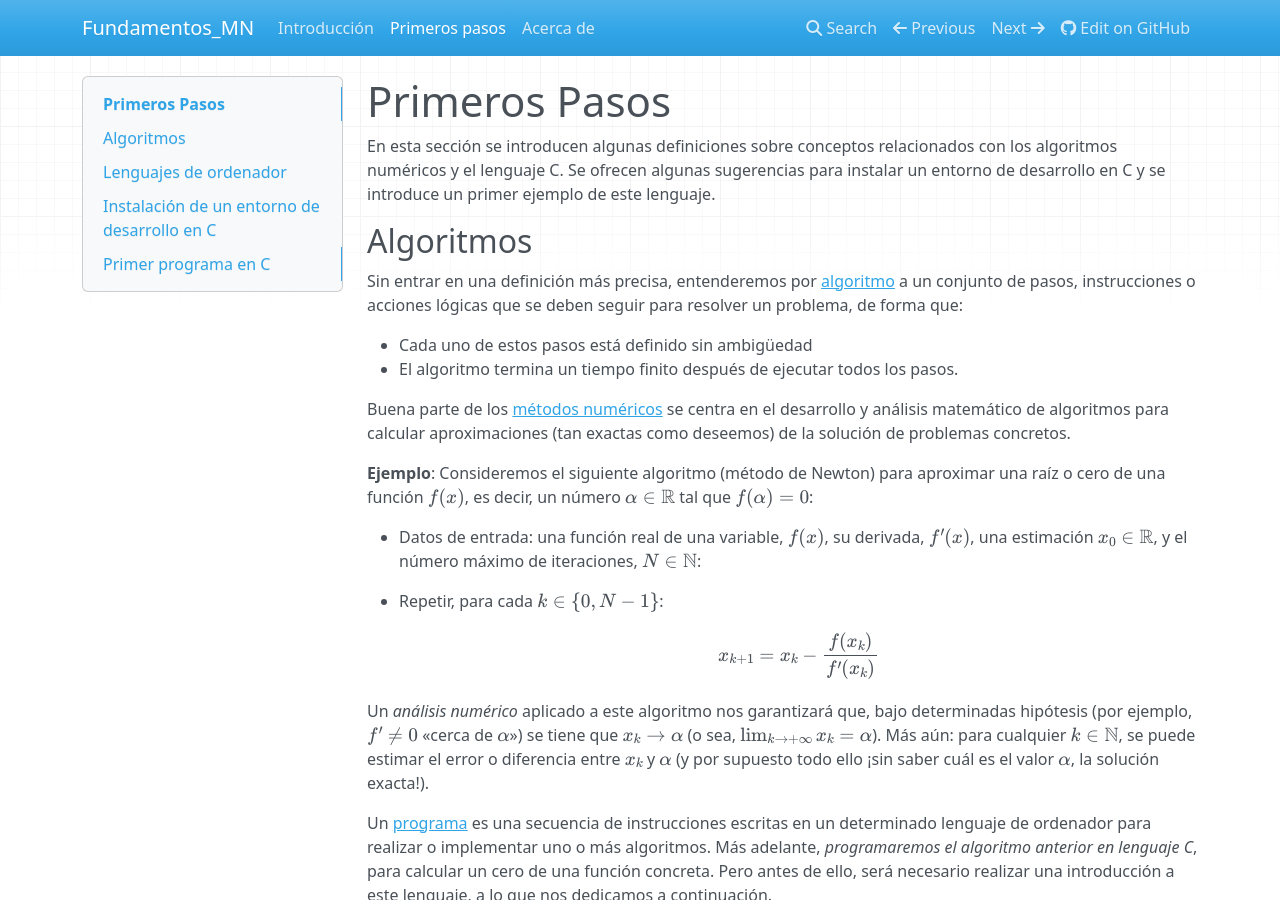
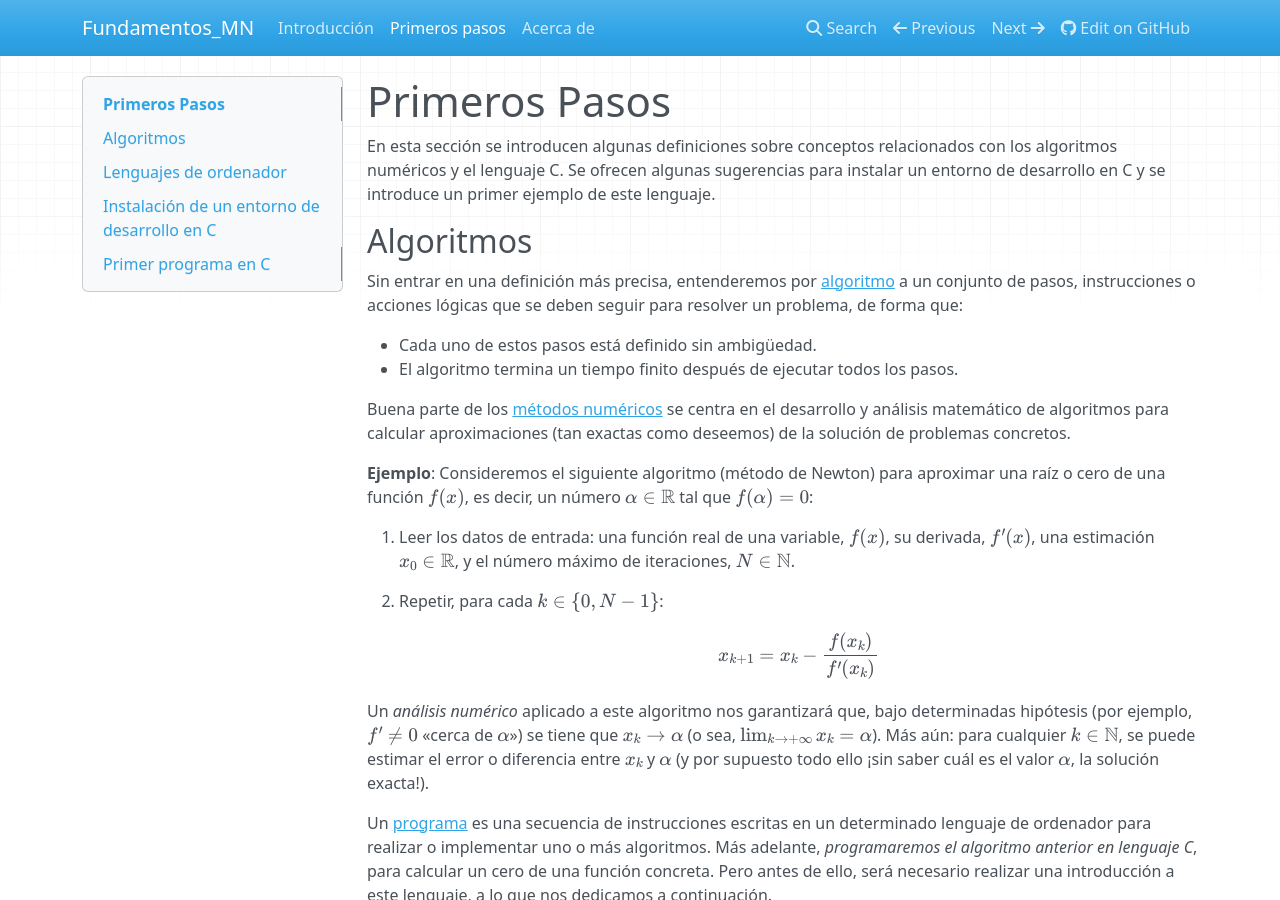
Before and after one commit to rrgalvan/Fundamentos_MN, an MkDocs documentation site: the page built from docs/primeros_pasos.md, in a window 1280 px wide and 900 px high. Built offline with MkDocs 1.6.1, drawn with Linux system fonts in a browser that asks for light colours; nearby versions of some CDN libraries; formulas are drawn with MathJax 3.

```diff
--- a/docs/primeros_pasos.md
+++ b/docs/primeros_pasos.md
@@ -6,16 +6,16 @@ En esta sección se introducen algunas definiciones sobre conceptos relacionados
 
 Sin entrar en una definición más precisa, entenderemos por [algoritmo](https://es.wikipedia.org/wiki/Algoritmo) a un conjunto de pasos, instrucciones o acciones lógicas que se deben seguir para resolver un problema, de forma que:
 
-- Cada uno de estos pasos está definido sin ambigüedad
+- Cada uno de estos pasos está definido sin ambigüedad.
 - El algoritmo termina un tiempo finito después de ejecutar todos los pasos.
 
 Buena parte de los [métodos numéricos](https://es.wikipedia.org/wiki/An%C3%A1lisis_num%C3%A9rico) se centra en el desarrollo y análisis matemático de algoritmos para  calcular aproximaciones (tan exactas como deseemos) de la solución de problemas concretos.
 
 **Ejemplo**: Consideremos el siguiente algoritmo (método de Newton) para aproximar una raíz o cero de una función $f(x)$, es decir, un número $\alpha\in\mathbb R$ tal que $f(\alpha)=0$:
 
-- Datos de entrada: una función real de una variable, $f(x)$, su derivada, $f'(x)$, una estimación $x_0\in\mathbb R$, y el número máximo de iteraciones, $N\in\mathbb N$:
+1. Leer los datos de entrada: una función real de una variable, $f(x)$, su derivada, $f'(x)$, una estimación $x_0\in\mathbb R$, y el número máximo de iteraciones, $N\in\mathbb N$.
 
-- Repetir, para cada $k\in\{0, N-1\}$:
+2. Repetir, para cada $k\in\{0, N-1\}$:
 $$
 x_{k+1} = x_k - \frac{f(x_k)}{f'(x_k)}
 $$
```
Also changed, not shown: docs/ejemplo_Newton_C.md (+9 -6 lines), docs/index.md (+3 -3 lines), docs/img/atom_compiler_options.png.
